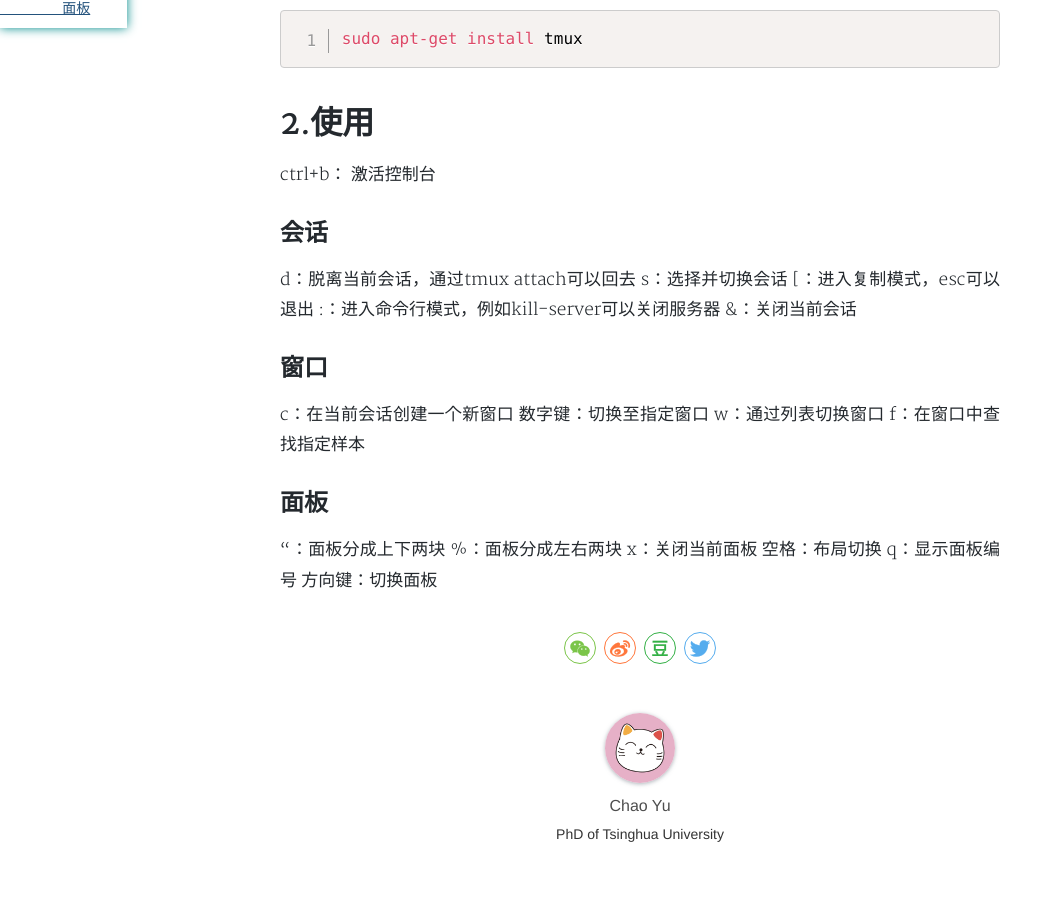
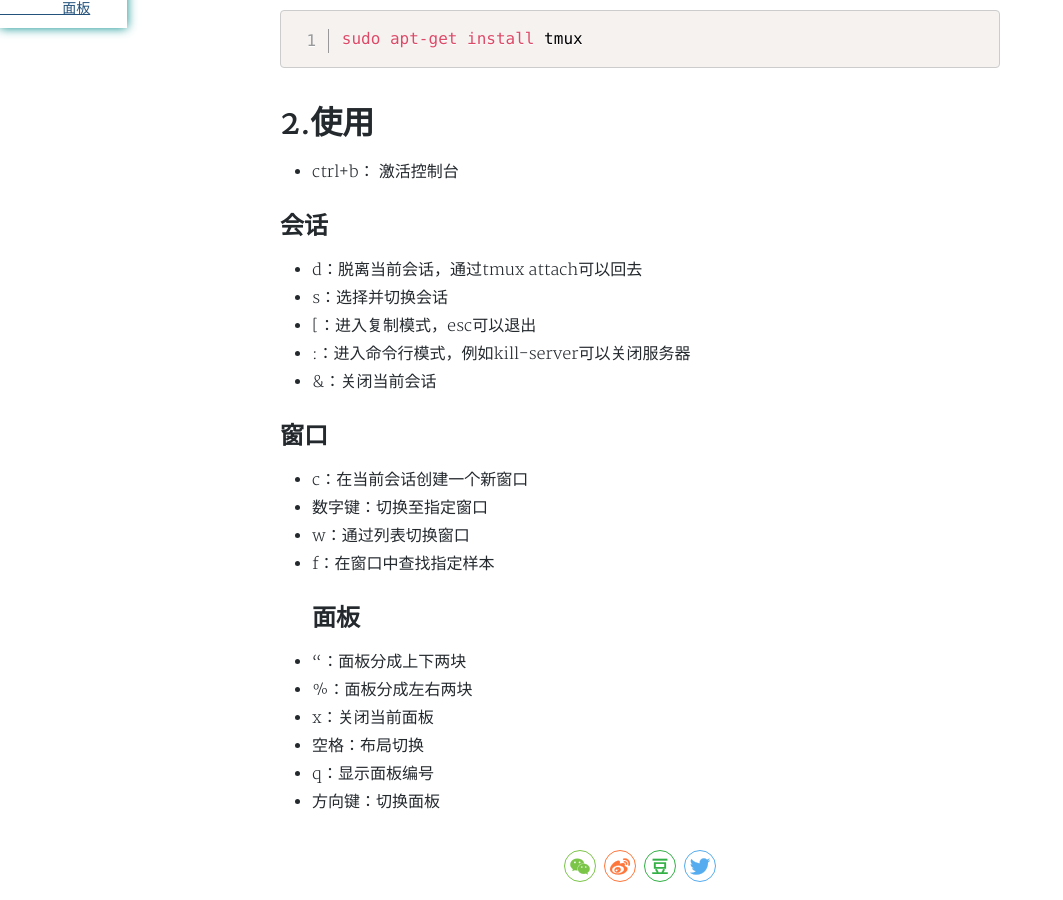
Before and after one commit to zoeyuchao/zoeyuchao.github.io, a Jekyll site: the page built from _posts/2019-04-21-TMUX使用记录.md, in a window 1280 px wide and 900 px high, scrolled down 522 px. Shown: the whole window, without its empty margins (0-1063 px from the left). Built offline with Jekyll 4.4.1, drawn with Linux system fonts in a browser that asks for light colours; nearby versions of some CDN libraries; comment, search, counter and statistics services are not loaded; a style sheet for code colours, icons or effects is not loaded.

Commit message:
fix some bug

````diff
--- a/_posts/2019-04-21-TMUX使用记录.md
+++ b/_posts/2019-04-21-TMUX使用记录.md
@@ -15,22 +15,25 @@ sudo apt-get install tmux
 ```
 # 2.使用
 
-ctrl+b： 激活控制台
+- ctrl+b： 激活控制台
+
 ## 会话
-d：脱离当前会话，通过tmux attach可以回去
-s：选择并切换会话
-[：进入复制模式，esc可以退出
-:：进入命令行模式，例如kill-server可以关闭服务器
-&：关闭当前会话
+- d：脱离当前会话，通过tmux attach可以回去
+- s：选择并切换会话
+- [：进入复制模式，esc可以退出
+- :：进入命令行模式，例如kill-server可以关闭服务器
+- &：关闭当前会话
+
 ## 窗口
-c：在当前会话创建一个新窗口
-数字键：切换至指定窗口
-w：通过列表切换窗口
-f：在窗口中查找指定样本
+
+- c：在当前会话创建一个新窗口
+- 数字键：切换至指定窗口
+- w：通过列表切换窗口
+- f：在窗口中查找指定样本
 ## 面板
-"：面板分成上下两块
-%：面板分成左右两块
-x：关闭当前面板
-空格：布局切换
-q：显示面板编号
-方向键：切换面板
+- "：面板分成上下两块
+- %：面板分成左右两块
+- x：关闭当前面板
+- 空格：布局切换
+- q：显示面板编号
+- 方向键：切换面板
````
Also changed, not shown: _posts/2019-07-01-ubuntu装机指令整理.md (+1 -1 lines).
